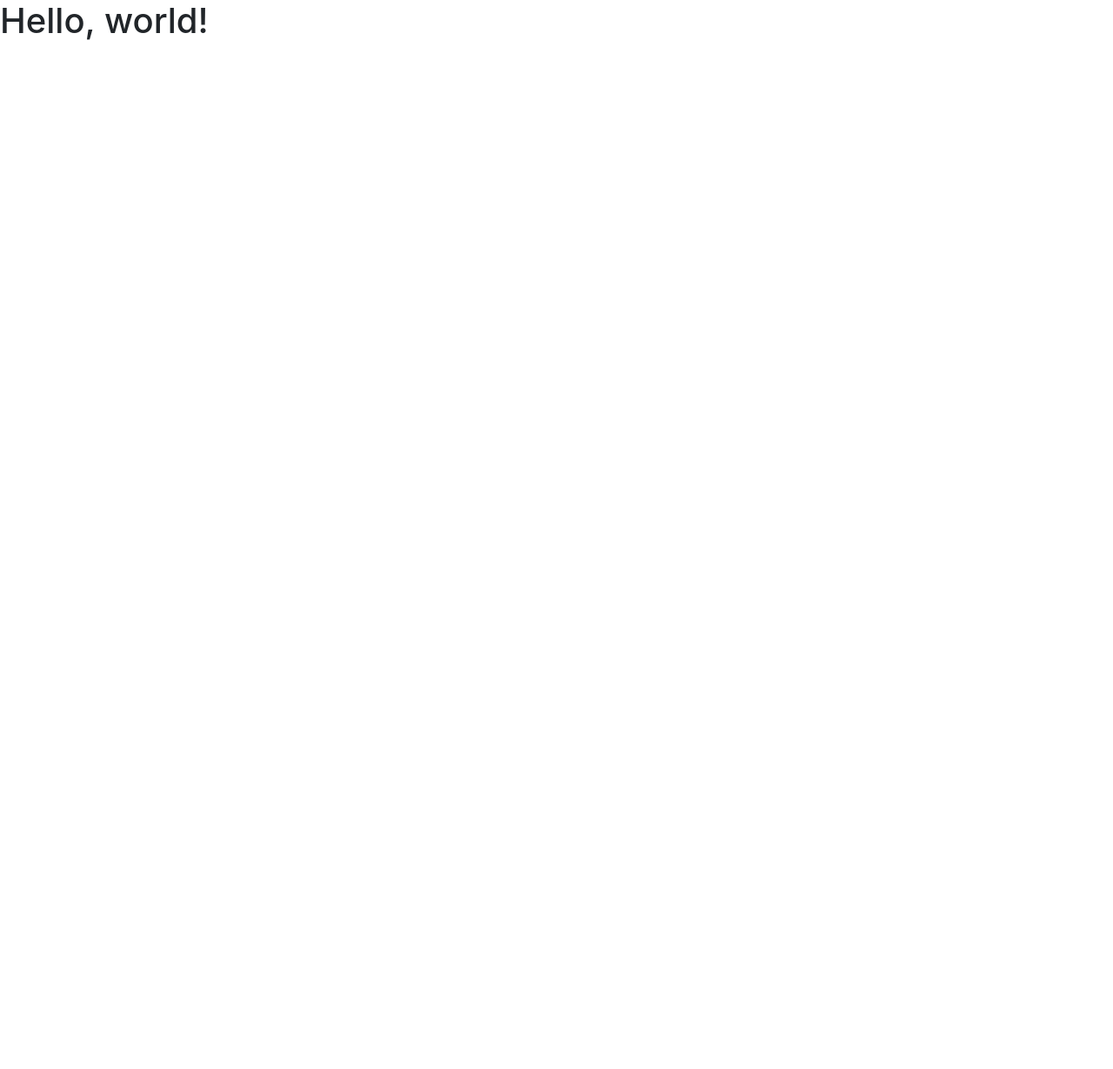
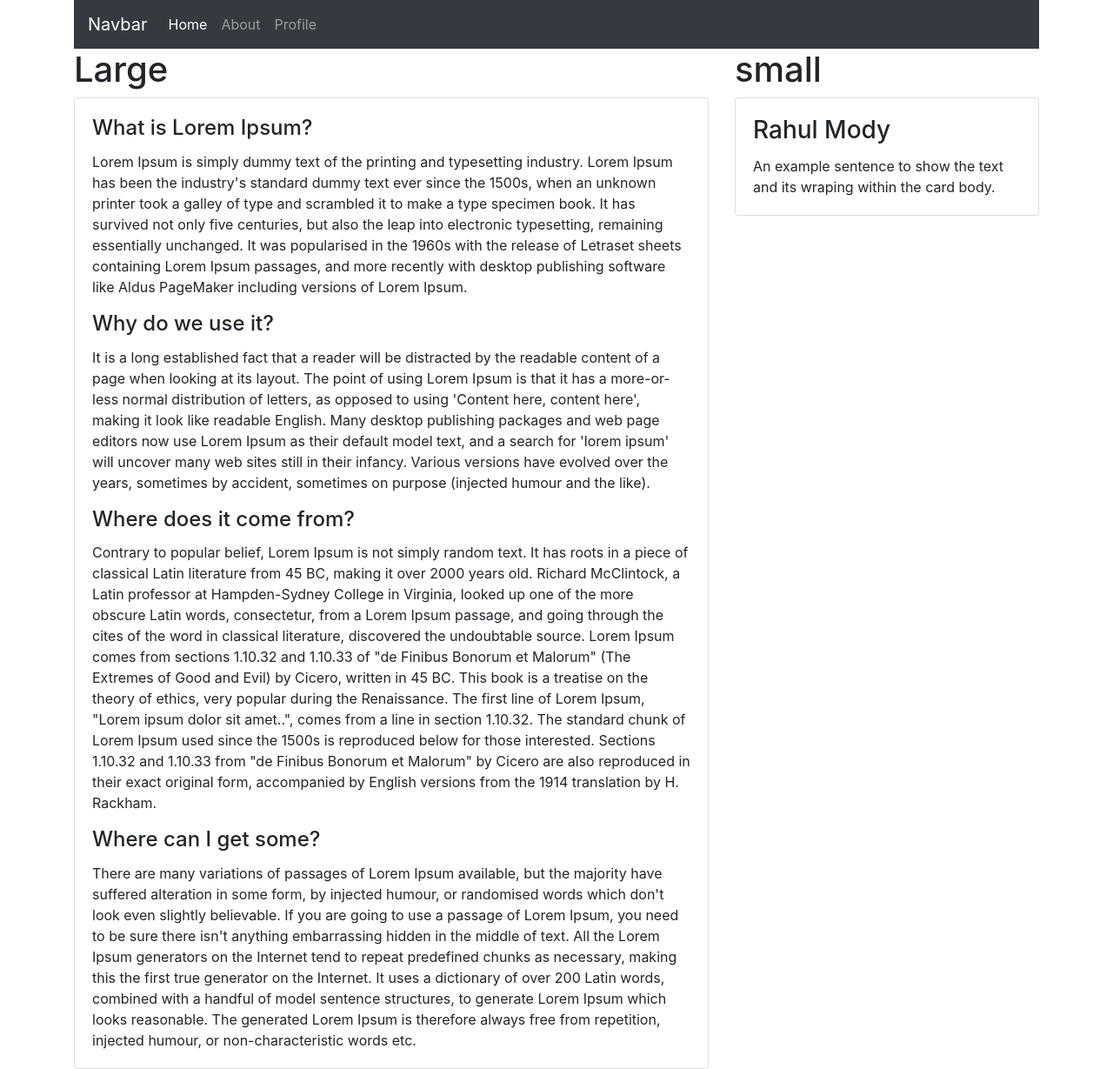
Before and after one commit to rahul9mody/BoostrapPages, a plain HTML site: page index.html in a window 1280 px wide. Shown: the whole page at 87% size. Before the commit the page ends 800 px from the top, so only its background shows below. Drawn offline with nearby package versions, Linux system fonts and the light colour scheme.

Commit message:
updated homepage

```diff
--- a/index.html
+++ b/index.html
@@ -8,15 +8,94 @@
     <!-- Bootstrap CSS -->
     <link rel="stylesheet" href="https://maxcdn.bootstrapcdn.com/bootstrap/4.0.0/css/bootstrap.min.css" integrity="sha384-Gn5384xqQ1aoWXA+058RXPxPg6fy4IWvTNh0E263XmFcJlSAwiGgFAW/dAiS6JXm" crossorigin="anonymous">
 
-    <title>Hello, world!</title>
+
   </head>
   <body>
-    <h1>Hello, world!</h1>
 
-    <!-- Optional JavaScript -->
+    <div class="container">
+      <nav class="navbar navbar-expand-lg navbar-dark bg-dark">
+        <a class="navbar-brand" href="#">Navbar</a>
+        <button class="navbar-toggler" type="button" data-toggle="collapse" data-target="#navbarNav" aria-controls="navbarNav" aria-expanded="false" aria-label="Toggle navigation">
+          <span class="navbar-toggler-icon"></span>
+        </button>
+        <div class="collapse navbar-collapse" id="navbarNav">
+          <ul class="navbar-nav">
+            <li class="nav-item active">
+              <a class="nav-link" href="index.html"> Home <span class="sr-only">(current)</span></a>
+            </li>
+            <li class="nav-item">
+              <a class="nav-link" href="about.html"> About </a>
+            </li>
+            <li class="nav-item">
+              <a class="nav-link" href="profile.html"> Profile</a>
+            </li>
+          </ul>
+        </div>
+      </nav>
+    </div>
+
+  <div class="container">
+    <div class="row">
+      <div class="col-8">
+        <h1>Large</h1>
+        <div class="card">
+          <div class="card-body">
+
+            <h4 class="card-title"> What is Lorem Ipsum? </h4>
+            <p class="card-text">
+
+
+              Lorem Ipsum is simply dummy text of the printing and typesetting industry. Lorem Ipsum has been the industry's standard dummy text ever since the 1500s, when an unknown printer took a galley of type and scrambled it to make a type specimen book. It has survived not only five centuries, but also the leap into electronic typesetting, remaining essentially unchanged. It was popularised in the 1960s with the release of Letraset sheets containing Lorem Ipsum passages, and more recently with desktop publishing software like Aldus PageMaker including versions of Lorem Ipsum.
+            </p>
+
+            <h4 class="card-title"> Why do we use it?</h4>
+
+            <p class="card-text">
+
+              It is a long established fact that a reader will be distracted by the readable content of a page when looking at its layout. The point of using Lorem Ipsum is that it has a more-or-less normal distribution of letters, as opposed to using 'Content here, content here', making it look like readable English. Many desktop publishing packages and web page editors now use Lorem Ipsum as their default model text, and a search for 'lorem ipsum' will uncover many web sites still in their infancy. Various versions have evolved over the years, sometimes by accident, sometimes on purpose (injected humour and the like).
+            </p>
+
+
+            <h4 class="card-title">Where does it come from? </h4>
+
+             <p class="card-text">
+
+            Contrary to popular belief, Lorem Ipsum is not simply random text. It has roots in a piece of classical Latin literature from 45 BC, making it over 2000 years old. Richard McClintock, a Latin professor at Hampden-Sydney College in Virginia, looked up one of the more obscure Latin words, consectetur, from a Lorem Ipsum passage, and going through the cites of the word in classical literature, discovered the undoubtable source. Lorem Ipsum comes from sections 1.10.32 and 1.10.33 of "de Finibus Bonorum et Malorum" (The Extremes of Good and Evil) by Cicero, written in 45 BC. This book is a treatise on the theory of ethics, very popular during the Renaissance. The first line of Lorem Ipsum, "Lorem ipsum dolor sit amet..", comes from a line in section 1.10.32.
+
+            The standard chunk of Lorem Ipsum used since the 1500s is reproduced below for those interested. Sections 1.10.32 and 1.10.33 from "de Finibus Bonorum et Malorum" by Cicero are also reproduced in their exact original form, accompanied by English versions from the 1914 translation by H. Rackham.
+
+            </p>
+
+            <h4 class="card-title"> Where can I get some?</h4>
+
+            <p class="card-text">
+
+              There are many variations of passages of Lorem Ipsum available, but the majority have suffered alteration in some form, by injected humour, or randomised words which don't look even slightly believable. If you are going to use a passage of Lorem Ipsum, you need to be sure there isn't anything embarrassing hidden in the middle of text. All the Lorem Ipsum generators on the Internet tend to repeat predefined chunks as necessary, making this the first true generator on the Internet. It uses a dictionary of over 200 Latin words, combined with a handful of model sentence structures, to generate Lorem Ipsum which looks reasonable. The generated Lorem Ipsum is therefore always free from repetition, injected humour, or non-characteristic words etc.
+            </p>
+
+          </div>
+        </div>
+      </div>
+      <div class="col-4">
+        <h1>small</h1>
+        <div class="card">
+        <div class="card-body">
+          <h3 class="card-title"> Rahul Mody </h3>
+          <p class="card-text"> An example sentence to show the text and its wraping within the card body.</p>
+        </div>
+      </div>
+      </div>
+    </div>
+    <div class="row">
+
+    </div>
+  </div>
+
+      <!-- Optional JavaScript -->
     <!-- jQuery first, then Popper.js, then Bootstrap JS -->
     <script src="https://code.jquery.com/jquery-3.2.1.slim.min.js" integrity="sha384-KJ3o2DKtIkvYIK3UENzmM7KCkRr/rE9/Qpg6aAZGJwFDMVNA/GpGFF93hXpG5KkN" crossorigin="anonymous"></script>
     <script src="https://cdnjs.cloudflare.com/ajax/libs/popper.js/1.12.9/umd/popper.min.js" integrity="sha384-ApNbgh9B+Y1QKtv3Rn7W3mgPxhU9K/ScQsAP7hUibX39j7fakFPskvXusvfa0b4Q" crossorigin="anonymous"></script>
     <script src="https://maxcdn.bootstrapcdn.com/bootstrap/4.0.0/js/bootstrap.min.js" integrity="sha384-JZR6Spejh4U02d8jOt6vLEHfe/JQGiRRSQQxSfFWpi1MquVdAyjUar5+76PVCmYl" crossorigin="anonymous"></script>
+
   </body>
 </html>
```
